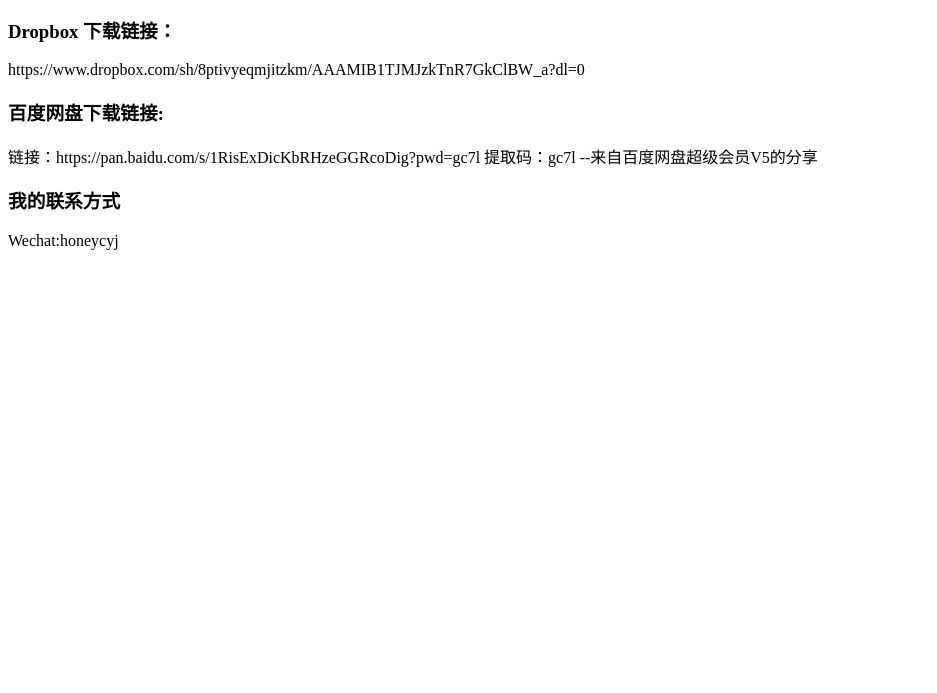
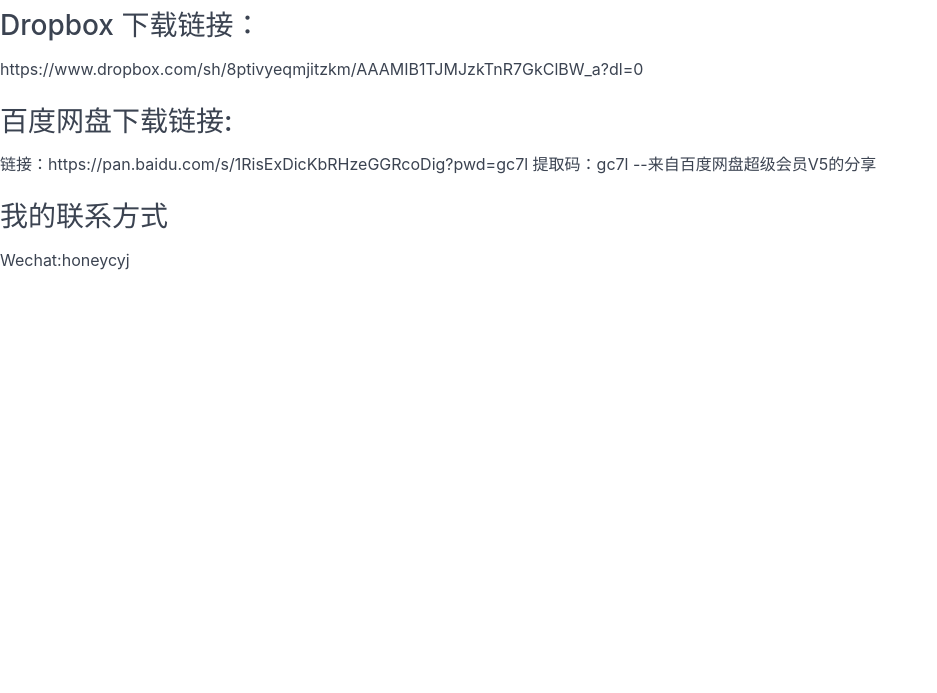
Before and after one commit to bitcard-space/bitcard-space.github.io, a plain HTML site: page index.html in a window 1280 px wide. Shown: the part 107-800 px from the top of the page, without its empty margins (0-937 px from the left). Drawn offline with nearby package versions, Linux system fonts and the light colour scheme.

Commit message:
20220121

```diff
--- a/index.html
+++ b/index.html
@@ -3,6 +3,10 @@
 <head>
     <meta charset="UTF-8">
     <meta http-equiv="X-UA-Compatible" content="IE=edge">
+    <link rel="stylesheet" href="css/mian.css">
+    <link rel="stylesheet" href="https://unpkg.com/spectre.css/dist/spectre.min.css">
+    <link rel="stylesheet" href="https://unpkg.com/spectre.css/dist/spectre-exp.min.css">
+    <link rel="stylesheet" href="https://unpkg.com/spectre.css/dist/spectre-icons.min.css">
     <meta name="viewport" content="width=device-width, initial-scale=1.0">
     <title>Document</title>
 </head>
```
Also changed, not shown: css/mian.css (added).
